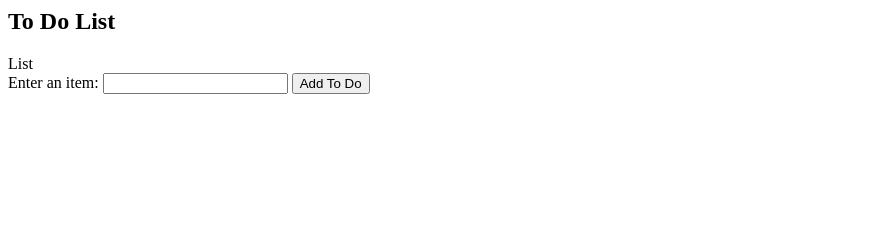
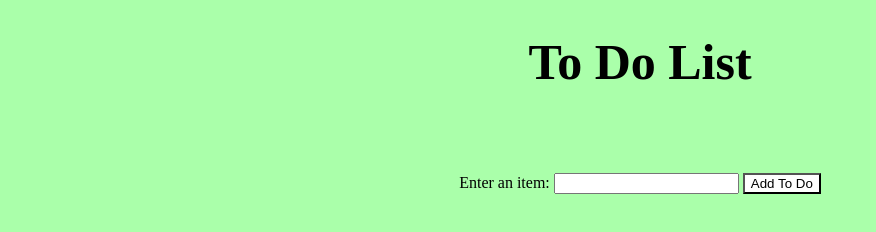
Before and after one commit to louischrisorona/to-do-app, a plain HTML site: page index.html in a window 1280 px wide. Shown: the whole page, without its empty margins (0-876 px from the left). Drawn offline with Linux system fonts and the light colour scheme.

Commit message:
Finished adding my basic styles while adjusting the HTML & JS to match

```diff
--- a/app.js
+++ b/app.js
@@ -2,6 +2,7 @@ let todos = []
 const tbl = document.querySelector('.todo-table')
 
 let btn = document.querySelector('#add-btn')
+
 btn.addEventListener('click', (event) => {
     event.preventDefault()
     let todoItem = document.querySelector('#todo-value')
--- a/index.html
+++ b/index.html
@@ -2,12 +2,12 @@
     <head>
         <meta>
         <title>Chris' To Do App</title>
+        <link rel="stylesheet" href="style.css">
     </head>
     <body>
         <section class="container">
-            <h2>To Do List</h2>
+            <h1 class="banner">To Do List</h1>
             <table class="todo-table">
-                    <thead class="todo-head">List</thead>
             </table>
             <form class="todo-form">
                 <label for="todo-name">Enter an item:</label>
--- a/style.css
+++ b/style.css
@@ -0,0 +1,43 @@
+html {
+    display: grid;
+    background-color: #AAFFAA;
+    color: black;
+}
+
+.banner {
+    height: 10vh;
+    width: 100%;
+    margin: 0;
+    color: black;
+    text-align: center;
+    padding-top: 25px;
+    font-size: 50px;
+}
+
+.container {
+    height: auto;
+    width: 90%;
+    margin: auto;
+    text-align: center;
+}
+
+.del-btn {
+    border-radius: 50%;
+    background-color: red;
+    color: white;
+    margin-left: 10%;
+}
+
+.todo-table {
+    margin: 25px auto;
+    font-size: 1rem;
+    padding: 5px;
+    width: 90%;
+    text-align: center;
+    justify-content: space-between;
+}
+
+#add-btn {
+    background-color: white;
+    color: black;
+}
```
